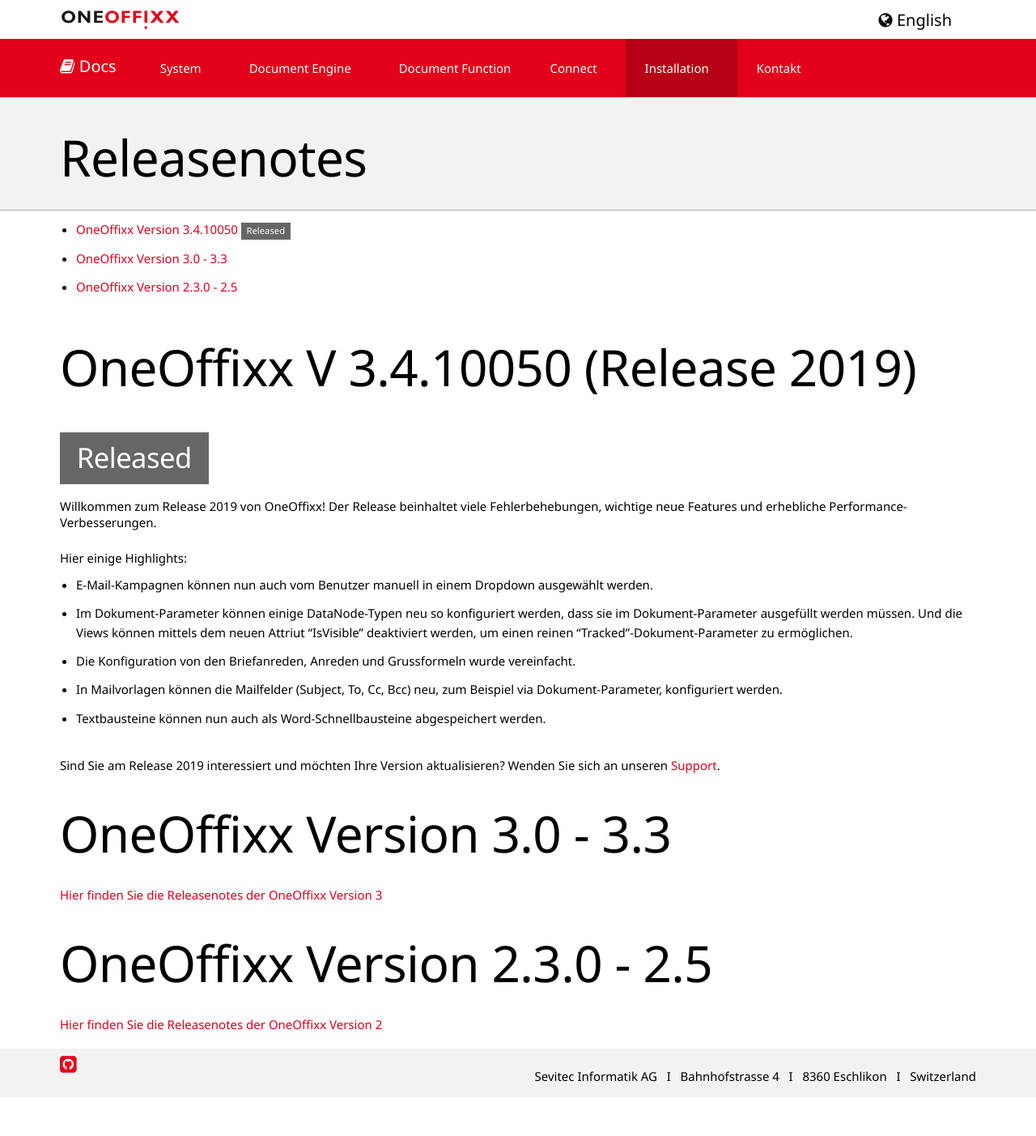
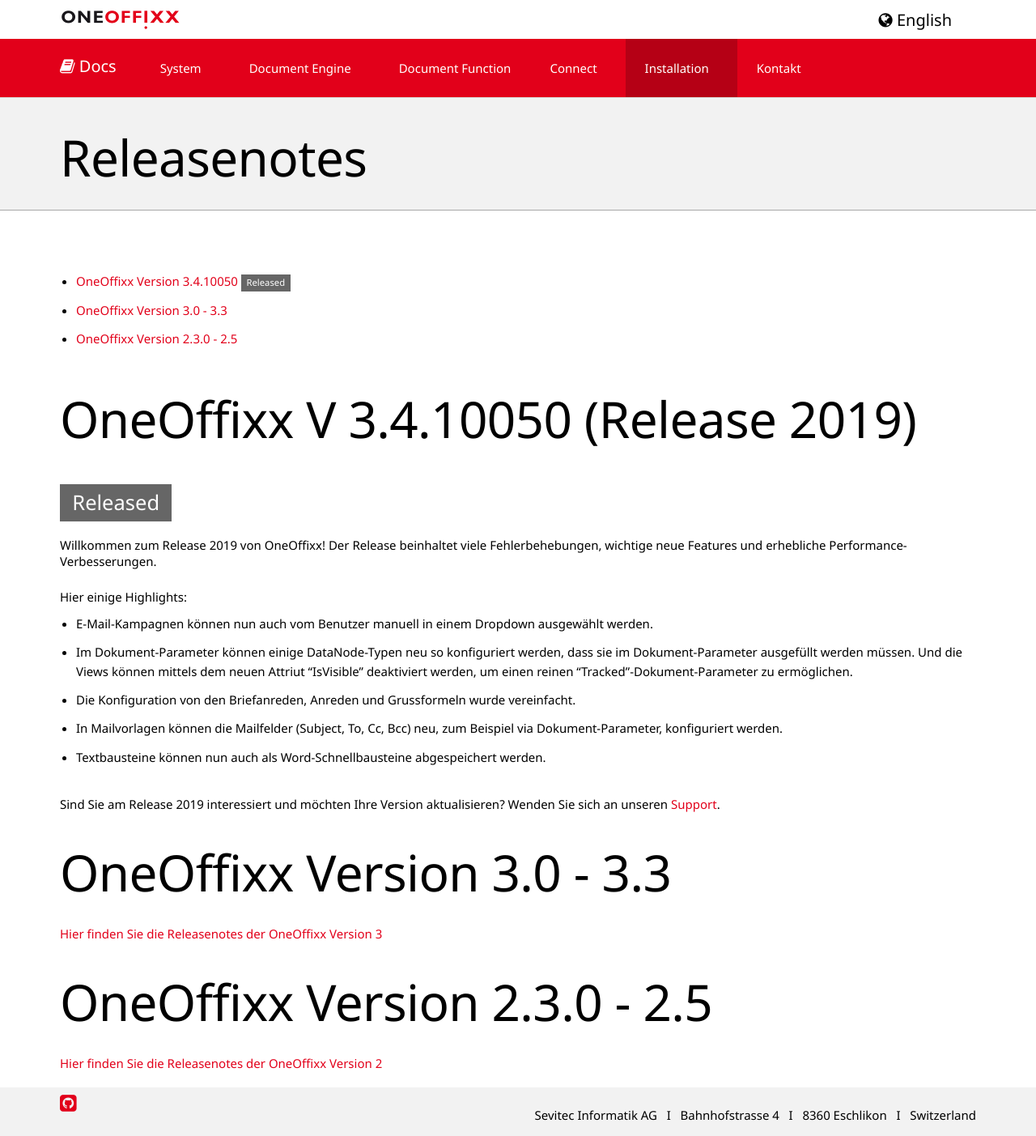
Before and after one commit to primesoft-group/oneoffixx-docs, a Jekyll site: the page built from _pages/install/de/releasenotes.md, in a window 1280 px wide. Shown: the whole page at 81% size. Built offline with Jekyll 4.4.1, drawn with Linux system fonts in a browser that asks for light colours; nearby versions of some CDN libraries; some web fonts are replaced; before the commit the page ends 1355 px from its top, so only the background shows below that.

Commit message:
Updated ReleaseNotes
Schönheitsfehler 2

```diff
--- a/_pages/install/de/releasenotes.md
+++ b/_pages/install/de/releasenotes.md
@@ -4,8 +4,7 @@
 permalink: "install/de/releasenotes/"
 language: de
 ---
-
-
+<br/><br/>
 
 - [OneOffixx Version 3.4.10050 <span class="label label-success">Released</span>](#oneoffixx-v-3410050-release-2019)
 - [OneOffixx Version 3.0 - 3.3](#oneoffixx-version-30---33)
@@ -14,7 +13,7 @@
 
 # OneOffixx V 3.4.10050 (Release 2019)
 
-## <span class="label label-success">Released</span>
+### <span class="label label-success">Released</span>
 
 Willkommen zum Release 2019 von OneOffixx! Der Release beinhaltet viele Fehlerbehebungen, wichtige neue Features und erhebliche Performance-Verbesserungen.
 
```
